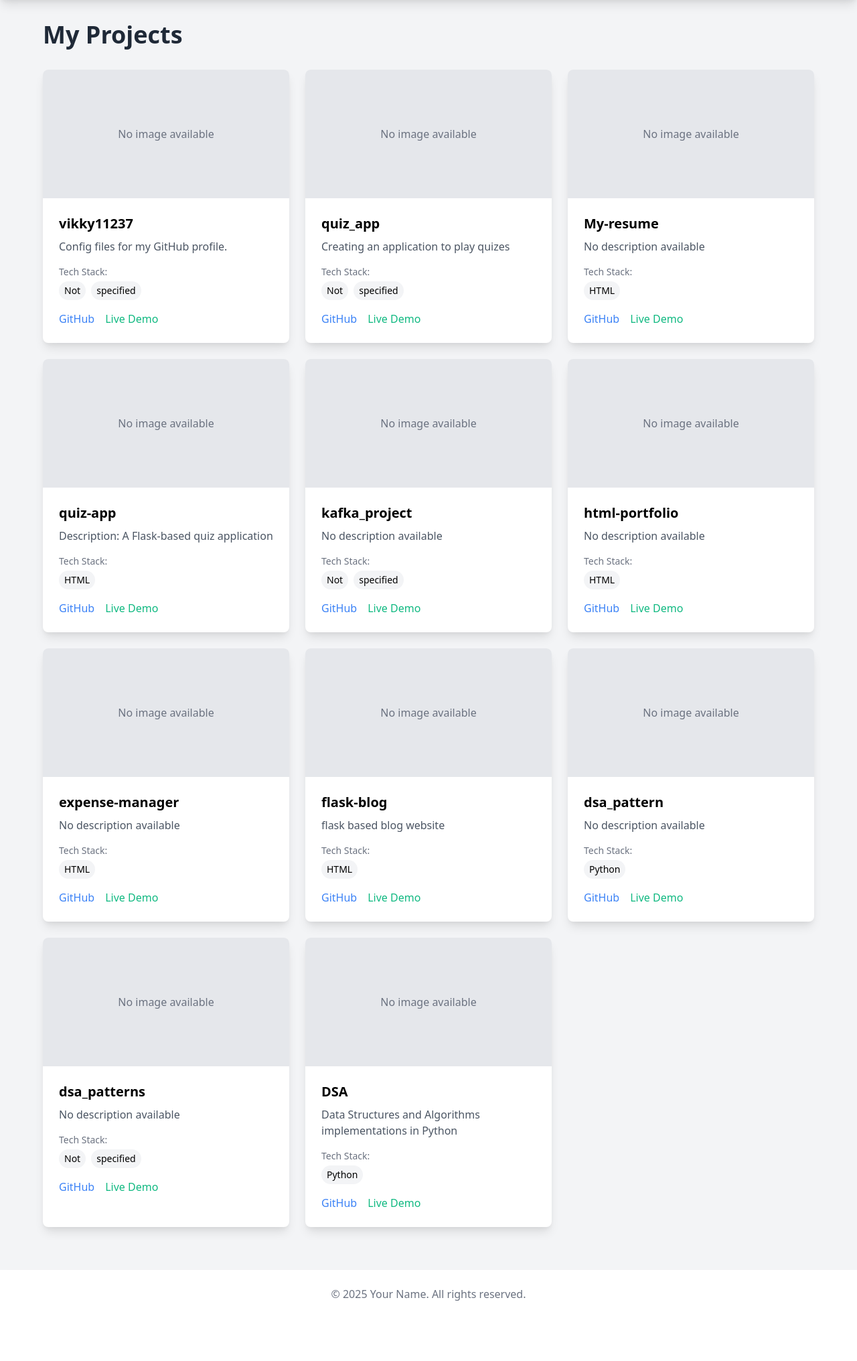
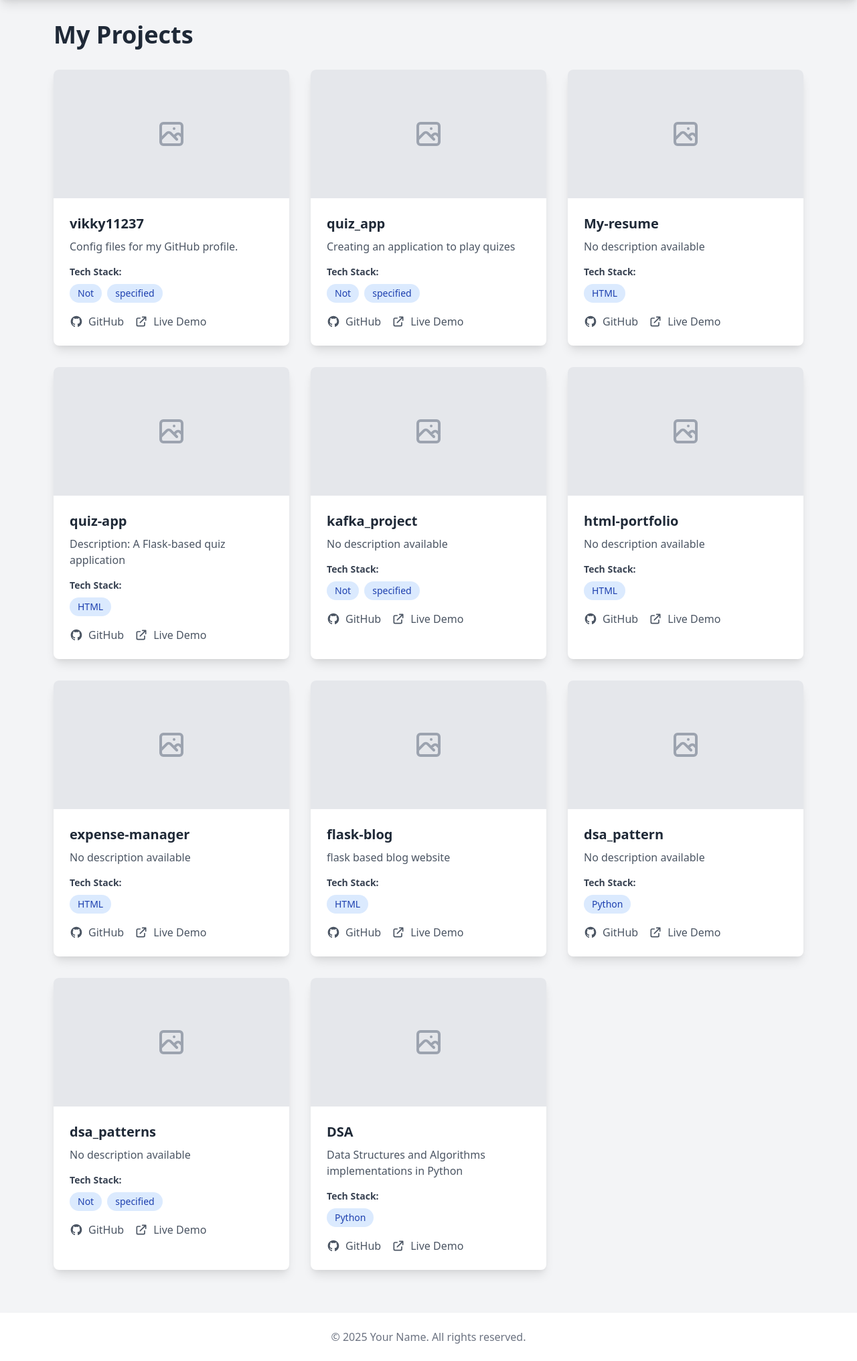
Before and after one commit to vikky11237/my_portfolio, a Django app: page /projects/ in a window 1280 px wide. Shown: the part 60-2092 px from the top of the page at 67% size. Before the commit the page ends 2002 px from the top, so only its background shows below. Run offline with Django 4.2, Linux system fonts and the light colour scheme; data comes from the database, SQL or seed files in the repository.

Commit message:
Initial portfolio website commit

```diff
--- a/core/models.py
+++ b/core/models.py
@@ -3,8 +3,8 @@ from django.db import models
 class Project(models.Model):
     title = models.CharField(max_length=200)
     description = models.TextField()
+    image = models.ImageField(upload_to='projects/', null=True, blank=True)
     tech_stack = models.CharField(max_length=500)
-    image = models.ImageField(upload_to='projects/', null=True, blank=True)  # Make image optional
     github_link = models.URLField(blank=True)
     live_demo_link = models.URLField(blank=True)
     created_at = models.DateTimeField(auto_now_add=True)
--- a/core/settings.py
+++ b/core/settings.py
@@ -13,3 +13,7 @@ DEBUG = os.getenv('DEBUG', 'False') == 'True'
 
 # Update SECRET_KEY
 SECRET_KEY = os.getenv('SECRET_KEY', 'your-default-secret-key-for-dev')
+
+# Media files configuration
+MEDIA_URL = '/media/'
+MEDIA_ROOT = os.path.join(BASE_DIR, 'media')
--- a/core/templates/core/projects.html
+++ b/core/templates/core/projects.html
@@ -1,38 +1,55 @@
 {% extends 'core/base.html' %}
+{% load static %}
 
 {% block title %}Projects - My Portfolio{% endblock %}
 
 {% block content %}
-<div class="max-w-6xl mx-auto">
+<div class="max-w-6xl mx-auto px-4">
     <h1 class="text-4xl font-bold text-gray-800 mb-8">My Projects</h1>
 
-    <div class="grid grid-cols-1 md:grid-cols-2 lg:grid-cols-3 gap-6">
+    <div class="grid grid-cols-1 md:grid-cols-2 lg:grid-cols-3 gap-8">
         {% for project in projects %}
         <div class="bg-white rounded-lg shadow-lg overflow-hidden">
             {% if project.image %}
-                <img src="{{ project.image.url }}" alt="{{ project.title }}" class="w-full h-48 object-cover">
+            <img src="{{ project.image.url }}" alt="{{ project.title }}" class="w-full h-48 object-cover">
             {% else %}
-                <div class="w-full h-48 bg-gray-200 flex items-center justify-center">
-                    <span class="text-gray-500">No image available</span>
-                </div>
+            <div class="w-full h-48 bg-gray-200 flex items-center justify-center">
+                <svg class="w-12 h-12 text-gray-400" fill="none" stroke="currentColor" viewBox="0 0 24 24">
+                    <path stroke-linecap="round" stroke-linejoin="round" stroke-width="2" d="M4 16l4.586-4.586a2 2 0 012.828 0L16 16m-2-2l1.586-1.586a2 2 0 012.828 0L20 14m-6-6h.01M6 20h12a2 2 0 002-2V6a2 2 0 00-2-2H6a2 2 0 00-2 2v12a2 2 0 002 2z"></path>
+                </svg>
+            </div>
             {% endif %}
+
             <div class="p-6">
-                <h2 class="text-xl font-bold mb-2">{{ project.title }}</h2>
+                <h2 class="text-xl font-bold text-gray-800 mb-2">{{ project.title }}</h2>
                 <p class="text-gray-600 mb-4">{{ project.description }}</p>
+
                 <div class="mb-4">
-                    <p class="text-sm text-gray-500">Tech Stack:</p>
-                    <div class="flex flex-wrap gap-2 mt-1">
+                    <h3 class="text-sm font-semibold text-gray-700 mb-2">Tech Stack:</h3>
+                    <div class="flex flex-wrap gap-2">
                         {% for tech in project.tech_stack.split %}
-                        <span class="px-2 py-1 bg-gray-100 rounded-full text-sm">{{ tech }}</span>
+                        <span class="px-3 py-1 bg-blue-100 text-blue-800 rounded-full text-sm">{{ tech }}</span>
                         {% endfor %}
                     </div>
                 </div>
+
                 <div class="flex space-x-4">
                     {% if project.github_link %}
-                    <a href="{{ project.github_link }}" target="_blank" class="text-blue-500 hover:text-blue-600">GitHub</a>
+                    <a href="{{ project.github_link }}" target="_blank" class="inline-flex items-center text-gray-600 hover:text-gray-900">
+                        <svg class="w-5 h-5 mr-2" fill="currentColor" viewBox="0 0 24 24">
+                            <path fill-rule="evenodd" d="M12 2C6.477 2 2 6.477 2 12c0 4.42 2.865 8.166 6.839 9.489.5.092.682-.217.682-.482 0-.237-.008-.866-.013-1.7-2.782.604-3.369-1.34-3.369-1.34-.454-1.156-1.11-1.464-1.11-1.464-.908-.62.069-.608.069-.608 1.003.07 1.531 1.03 1.531 1.03.892 1.529 2.341 1.087 2.91.831.092-.647.35-1.087.636-1.337-2.22-.253-4.555-1.11-4.555-4.943 0-1.091.39-1.984 1.029-2.683-.103-.253-.446-1.27.098-2.647 0 0 .84-.269 2.75 1.025A9.578 9.578 0 0112 6.836c.85.004 1.705.115 2.504.337 1.909-1.294 2.747-1.025 2.747-1.025.546 1.377.203 2.394.1 2.647.64.699 1.028 1.592 1.028 2.683 0 3.842-2.339 4.687-4.566 4.935.359.309.678.919.678 1.852 0 1.336-.012 2.415-.012 2.743 0 .267.18.578.688.48C19.137 20.163 22 16.418 22 12c0-5.523-4.477-10-10-10z"></path>
+                        </svg>
+                        GitHub
+                    </a>
                     {% endif %}
+
                     {% if project.live_demo_link %}
-                    <a href="{{ project.live_demo_link }}" target="_blank" class="text-green-500 hover:text-green-600">Live Demo</a>
+                    <a href="{{ project.live_demo_link }}" target="_blank" class="inline-flex items-center text-gray-600 hover:text-gray-900">
+                        <svg class="w-5 h-5 mr-2" fill="none" stroke="currentColor" viewBox="0 0 24 24">
+                            <path stroke-linecap="round" stroke-linejoin="round" stroke-width="2" d="M10 6H6a2 2 0 00-2 2v10a2 2 0 002 2h10a2 2 0 002-2v-4M14 4h6m0 0v6m0-6L10 14"></path>
+                        </svg>
+                        Live Demo
+                    </a>
                     {% endif %}
                 </div>
             </div>
--- a/core/urls.py
+++ b/core/urls.py
@@ -1,5 +1,9 @@
 from django.urls import path
 from . import views
+from django.conf import settings
+from django.conf.urls.static import static
+from django.contrib import admin
+from django.urls import path, include
 
 urlpatterns = [
     path('', views.home, name='home'),
@@ -7,3 +11,6 @@ urlpatterns = [
     path('projects/', views.projects, name='projects'),
     path('contact/', views.contact, name='contact'),
 ]
+
+if settings.DEBUG:
+    urlpatterns += static(settings.MEDIA_URL, document_root=settings.MEDIA_ROOT)
```
